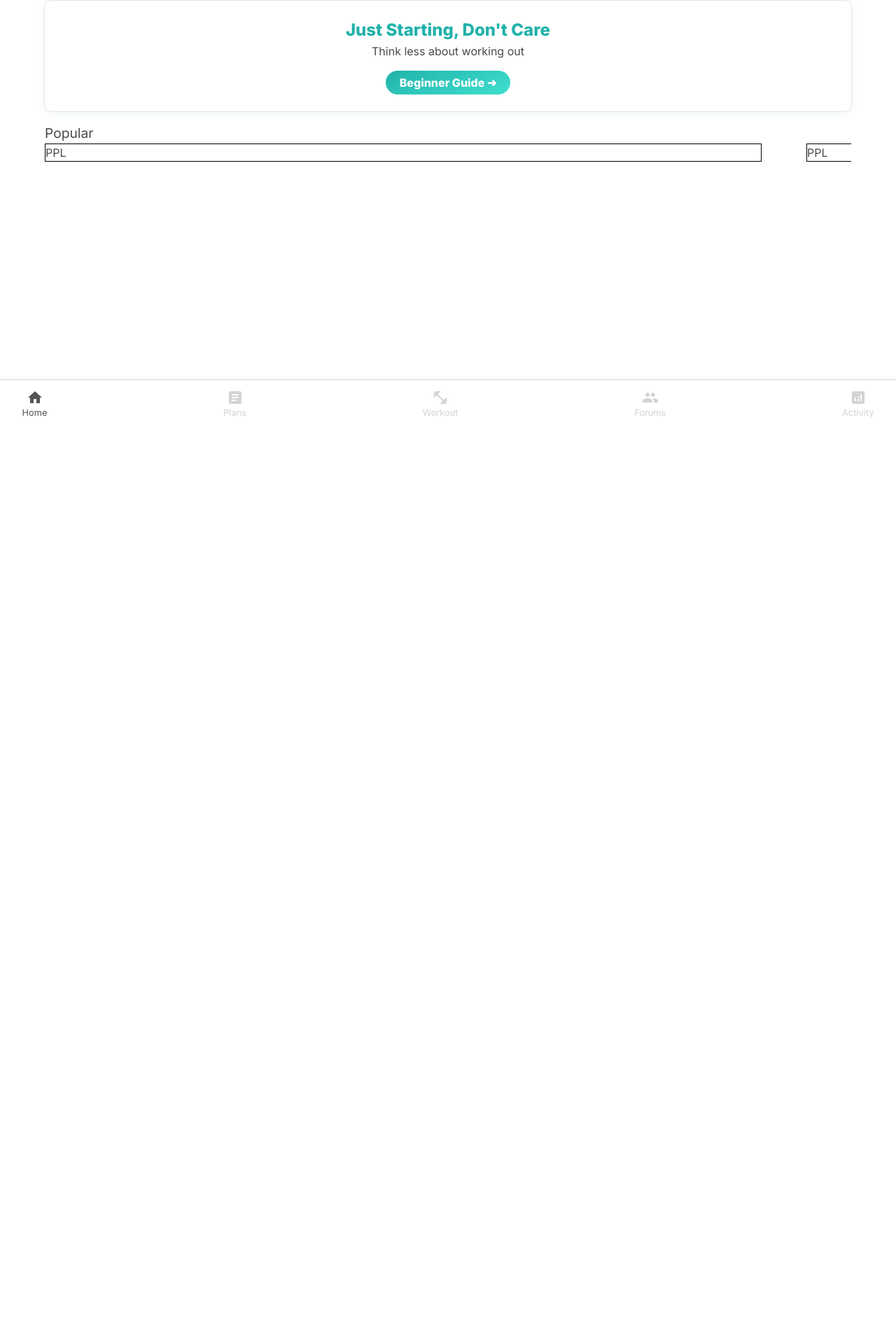
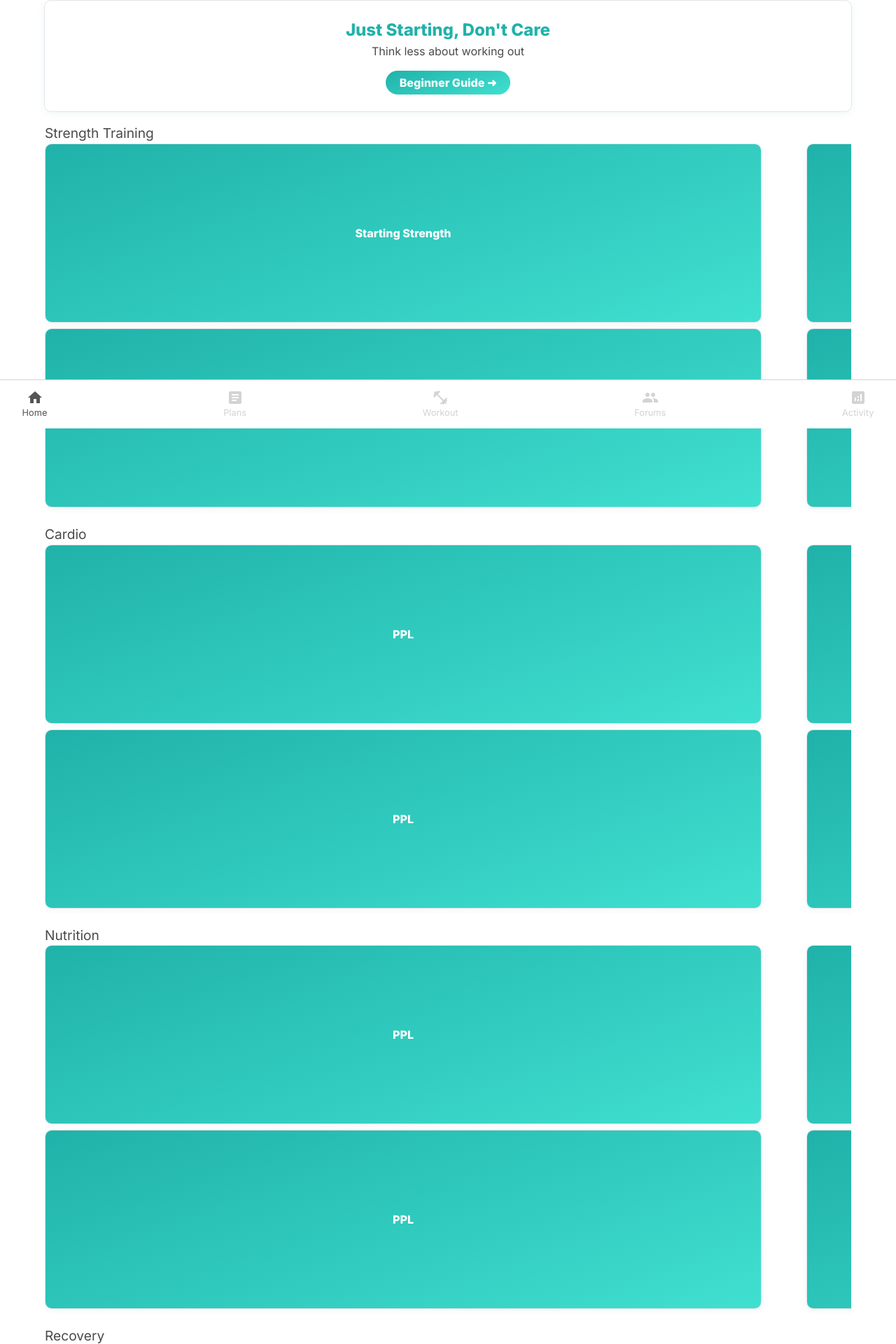
Before and after one commit to trongtngu/BlackSheep, a React (Vite) app in the folder frontend/: page /home in a window 1280 px wide. Shown: the part 188-2108 px from the top of the page at 70% size. Before the commit the page ends 800 px from the top, so only its background shows below. Built offline with nearby package versions, Linux system fonts and the light colour scheme.

Commit message:
added horizontal card styles

```diff
--- a/frontend/src/pages/Home.tsx
+++ b/frontend/src/pages/Home.tsx
@@ -14,6 +14,8 @@
   flex-direction: column;
 
   gap: 2vh;
+
+  padding-bottom: 20vh;
 `
 
 const HomeTitleBanner = styled.div`
@@ -77,10 +79,10 @@
   margin-top: 2vh;
 `
 
-const PopularBanner = styled.div`
+const SectionBanner = styled.div`
   width: 90vw;
 `
-const PopularHorizontalBoxContainer = styled.div`
+const SectionHorizontalBoxContainer = styled.div`
   display: flex;
 
   width: 90vw;
@@ -93,9 +95,24 @@
   gap: 5vw;
 `
 
-const PopularBox = styled.div`
-  border: 1px solid black;
+const SectionBox = styled.div`
+
   min-width: 80vw;
+  min-height: 20vw;
+
+  border: 1px solid #E3E4E6;
+  border-radius: 10px;
+  box-shadow: 0 2px 12px rgba(67,137,162,0.08);
+
+  padding: 1vw;
+
+  color: white;
+  background: linear-gradient(160deg, #20B2AA 0%, #40E0D0 100%);
+
+  display: flex;
+  justify-content: center;
+  align-items: center;
+  font-weight: bold;
 `
 
 export default function Home() {
@@ -118,15 +135,66 @@
         </JustStartingTitle>
       </JustStartingCard>
 
-      <PopularBanner>
-        <HomeSubtitle>Popular</HomeSubtitle>
-        <PopularHorizontalBoxContainer>
-          <PopularBox>PPL</PopularBox>
-          <PopularBox>PPL</PopularBox>
-          <PopularBox>PPL</PopularBox>
-          <PopularBox>PPL</PopularBox>
-        </PopularHorizontalBoxContainer>
-      </PopularBanner>
+      <SectionBanner>
+        <HomeSubtitle>Strength Training</HomeSubtitle>
+        <SectionHorizontalBoxContainer>
+          <SectionBox>Starting Strength</SectionBox>
+          <SectionBox>PPL</SectionBox>
+          <SectionBox>PPL</SectionBox>
+          <SectionBox>PPL</SectionBox>
+        </SectionHorizontalBoxContainer>
+        <SectionHorizontalBoxContainer>
+          <SectionBox>PPL</SectionBox>
+          <SectionBox>PPL</SectionBox>
+          <SectionBox>PPL</SectionBox>
+          <SectionBox>PPL</SectionBox>
+        </SectionHorizontalBoxContainer>
+      </SectionBanner>
+      <SectionBanner>
+        <HomeSubtitle>Cardio</HomeSubtitle>
+        <SectionHorizontalBoxContainer>
+          <SectionBox>PPL</SectionBox>
+          <SectionBox>PPL</SectionBox>
+          <SectionBox>PPL</SectionBox>
+          <SectionBox>PPL</SectionBox>
+        </SectionHorizontalBoxContainer>
+        <SectionHorizontalBoxContainer>
+          <SectionBox>PPL</SectionBox>
+          <SectionBox>PPL</SectionBox>
+          <SectionBox>PPL</SectionBox>
+          <SectionBox>PPL</SectionBox>
+        </SectionHorizontalBoxContainer>
+      </SectionBanner>
+      <SectionBanner>
+        <HomeSubtitle>Nutrition</HomeSubtitle>
+        <SectionHorizontalBoxContainer>
+          <SectionBox>PPL</SectionBox>
+          <SectionBox>PPL</SectionBox>
+          <SectionBox>PPL</SectionBox>
+          <SectionBox>PPL</SectionBox>
+        </SectionHorizontalBoxContainer>
+        <SectionHorizontalBoxContainer>
+          <SectionBox>PPL</SectionBox>
+          <SectionBox>PPL</SectionBox>
+          <SectionBox>PPL</SectionBox>
+          <SectionBox>PPL</SectionBox>
+        </SectionHorizontalBoxContainer>
+      </SectionBanner>
+      <SectionBanner>
+        <HomeSubtitle>Recovery</HomeSubtitle>
+        <SectionHorizontalBoxContainer>
+          <SectionBox>PPL</SectionBox>
+          <SectionBox>PPL</SectionBox>
+          <SectionBox>PPL</SectionBox>
+          <SectionBox>PPL</SectionBox>
+        </SectionHorizontalBoxContainer>
+        <SectionHorizontalBoxContainer>
+          <SectionBox>PPL</SectionBox>
+          <SectionBox>PPL</SectionBox>
+          <SectionBox>PPL</SectionBox>
+          <SectionBox>PPL</SectionBox>
+        </SectionHorizontalBoxContainer>
+      </SectionBanner>
     </Wrapper>
     <MobileFooter />
   </>)
```
